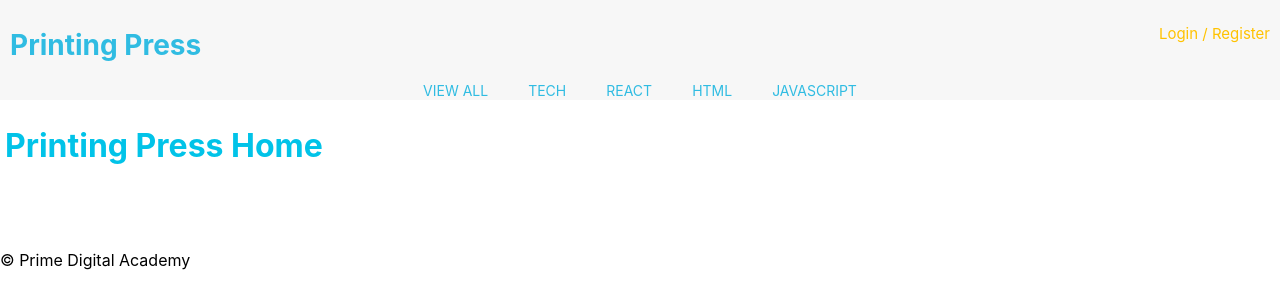
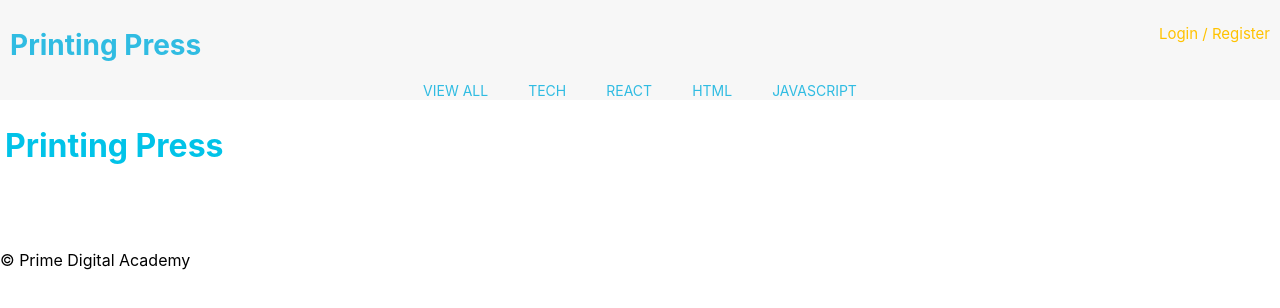
Before and after one commit to vxiong029/printingpress, a React (Create React App) app: page / in a window 1280 px wide. Shown: the top 308 px of the page. Built offline with nearby package versions, Linux system fonts and the light colour scheme; no server answers; what draft-js-focus-plugin, draft-js-inline-toolbar-plugin would draw is missing.

Commit message:
refactor code

```diff
--- a/src/components/Home/Home.js
+++ b/src/components/Home/Home.js
@@ -1,11 +1,17 @@
 import React, { Component } from 'react';
+import pplogo from './pplogo.svg';
 
 class Home extends Component {
   render() {
     return (
       <div>
         <header>
-          <h1>Printing Press Home</h1>
+          {/* <img
+            className="App-logo"
+            src={pplogo}
+            alt="logo"
+          /> */}
+          <h1>Printing Press</h1>
         </header>
       </div>
     )
--- a/src/redux/sagas/blogSaga.js
+++ b/src/redux/sagas/blogSaga.js
@@ -97,7 +97,7 @@ function* createComment(action) {
     yield call(axios.post, '/api/comments/post', action.payload);
     yield put({
       type: 'LOAD_COMMENTS',
-      payload: action.payload
+      payload: action.payload.id
     });
   } catch (error) {
     console.log('Error with user create comment post:', error);
@@ -114,7 +114,7 @@ function* getComments(action) {
       payload: comments.data
     });
   } catch (error) {
-    console.log('Error with user create comment post:', error);
+    console.log('Error with user get comment post:', error);
   }
 }
 
```
Also changed, not shown: src/components/Home/pplogo.svg (added).
